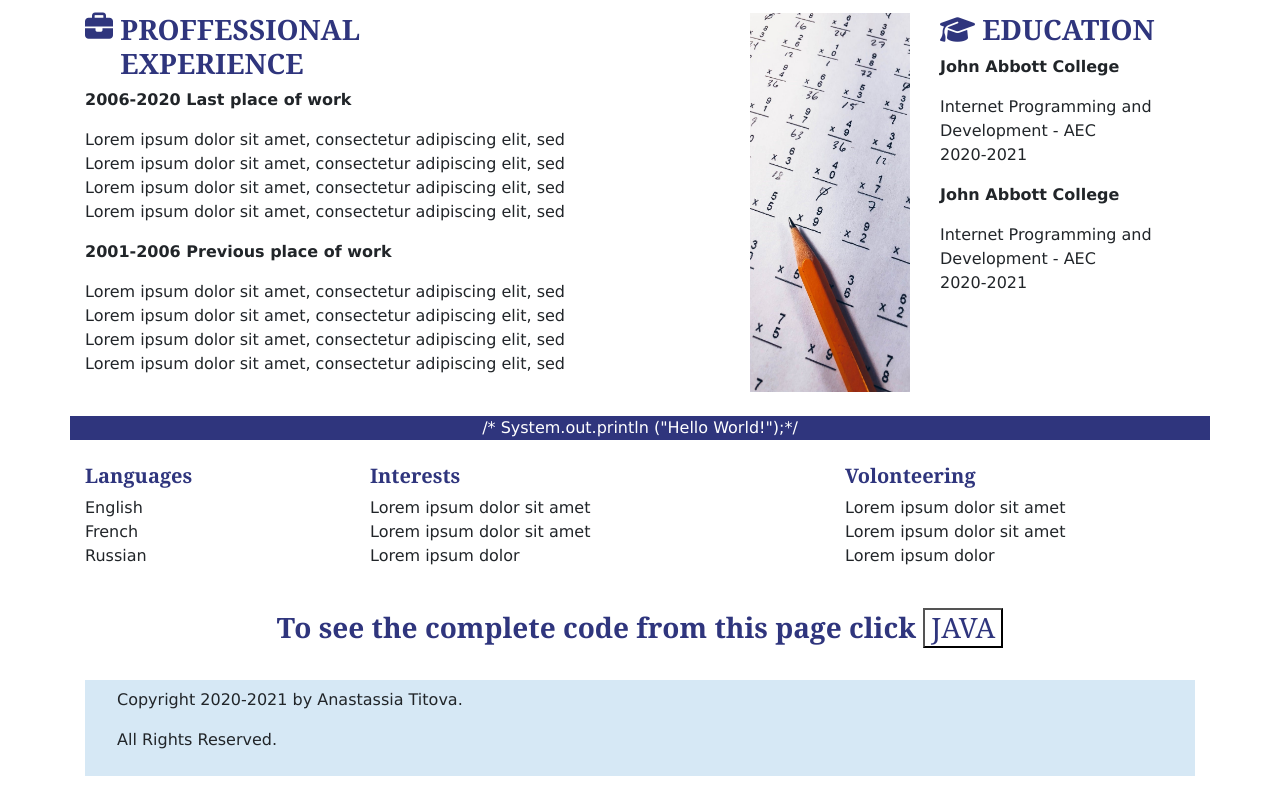
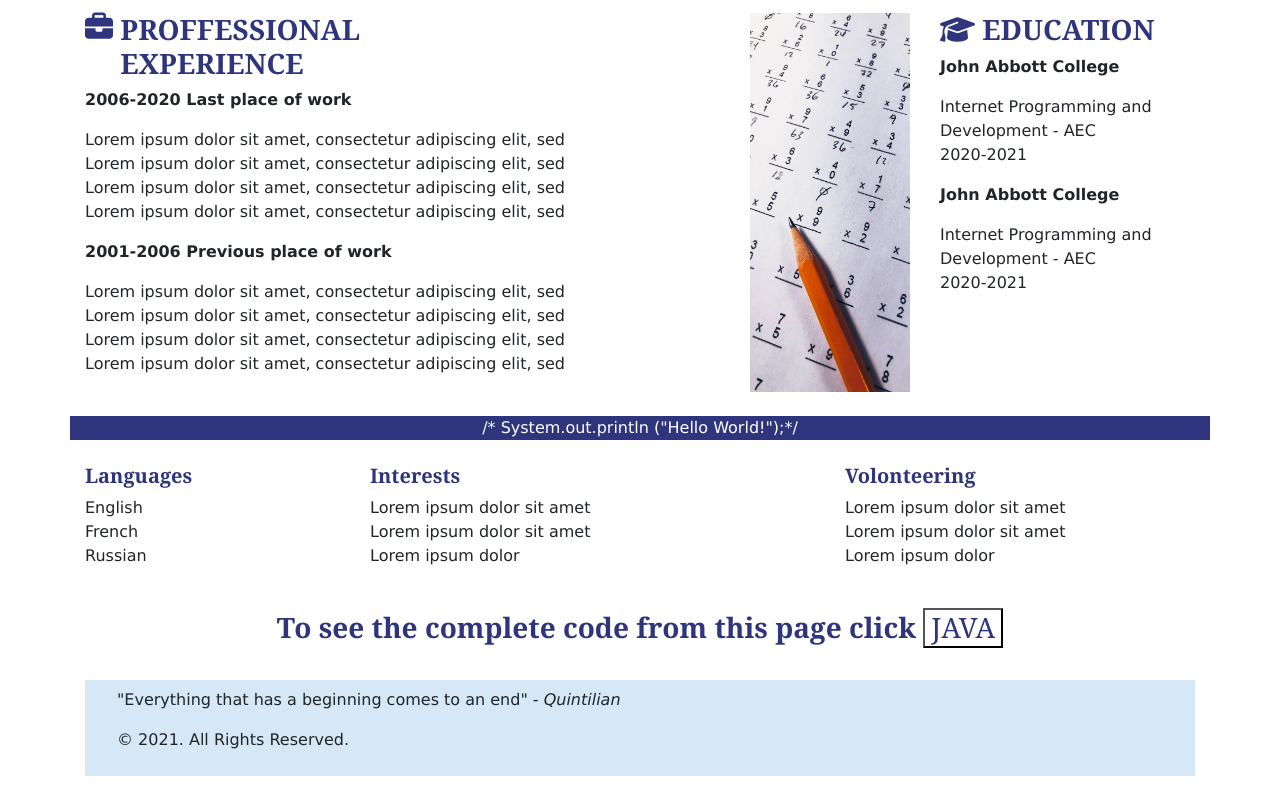
Before and after one commit to anastassiatitova/anastassiatitova.github.io, a plain HTML site: page index.html in a window 1280 px wide. Shown: the part 698-1498 px from the top of the page. Drawn offline with nearby package versions, Linux system fonts and the light colour scheme.

Commit message:
footer quote added

```diff
--- a/index.html
+++ b/index.html
@@ -200,8 +200,8 @@
         </div>
 
         <footer class="p-2 my-4">
-            <p class="ml-4">Copyright 2020-2021 by Anastassia Titova. </p>
-            <p class="ml-4"> All Rights Reserved. </p>
+            <p class="ml-4">"Everything that has a beginning comes to an end" - <i>Quintilian</i></p>
+            <p class="ml-4">&#169; 2021. All Rights Reserved. </p>
         </footer>
 
 
```
